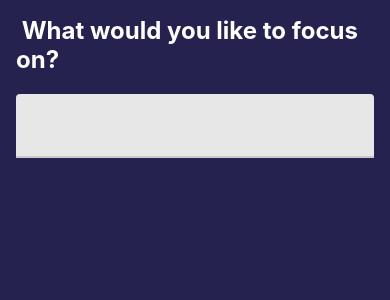
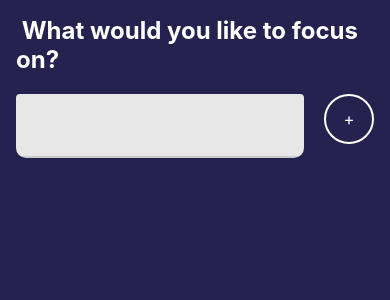
Before and after one commit to ErinCleaver-Dev/focuse-time, a React Native app: screen / in a window 390 px wide. Shown: the top 300 px of the page. Built offline with nearby package versions, Linux system fonts and the light colour scheme.

Commit message:
0.0.20
Added Round Button

```diff
--- /dev/null
+++ b/src/components/RoundedButton.js
@@ -0,0 +1,36 @@
+import React from 'react';
+import {TouchableOpacity, Text, StyleSheet } from 'react-native'
+
+
+export const RoundedButton = ({  style = { },
+    textStyle = {}, size = 125, ...props }) =>
+{
+    return (
+        <TouchableOpacity style={[
+            styles(size).radius,
+            style
+            ]}>
+            <Text style={[styles(size).text, textStyle]}>{props.title}</Text>
+        </TouchableOpacity>
+    )
+
+
+}
+
+export default RoundedButton
+
+const styles = (size) => StyleSheet.create({
+    radius: {
+        borderRadius: size / 2,
+        width: size,
+        height: size,
+        alignItems: 'center',
+        justifyContent: 'center',
+        borderColor: "#fff",
+        borderWidth: 2
+    },
+    text: {
+        color: 'white',
+        fontSize: size/3
+    }
+})
--- a/src/features/focus/Focus.js
+++ b/src/features/focus/Focus.js
@@ -1,14 +1,15 @@
 import React from 'react';
 import {View, Text, StyleSheet } from 'react-native'
 import { TextInput } from 'react-native-paper'
-
+import { RoundedButton } from '../../components/RoundedButton'
 export const Focus = () => {
     return (
         <View style={styles.container}>
             <View style={styles.titleComponent}>
                 <Text style={styles.title}> What would you like to focus on? </Text>
-                <View style={styles.textInput}>
-                    <TextInput />
+                <View style={styles.inputContainer}>
+                    <TextInput style={styles.textBox}/>
+                    <RoundedButton size={50} title={"+"}/>
                 </View>
             </View>
         </View>
@@ -31,7 +32,13 @@
         fontWeight: 'bold',
         fontSize: 24
     },
-    textInput: {
-        paddingTop: 20
+    inputContainer: {
+        paddingTop: 20,
+        flexDirection: 'row'
+    },
+    textBox : {
+        flex: 1,
+        borderRadius: 10,
+        marginRight: 20
     }
 })
```
